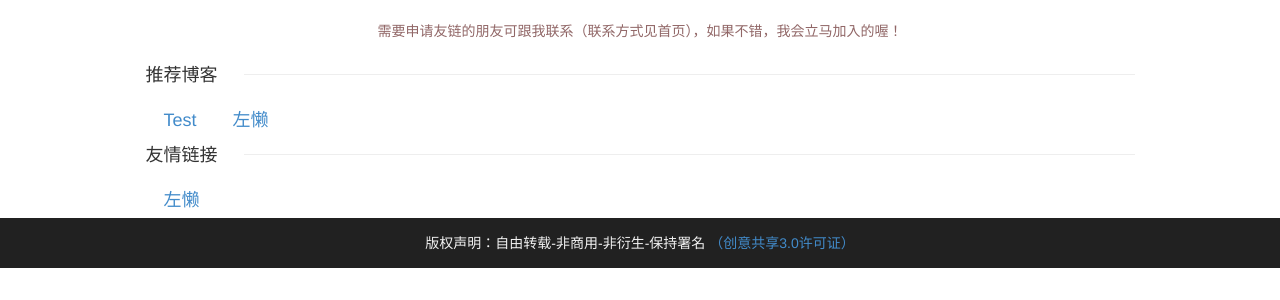
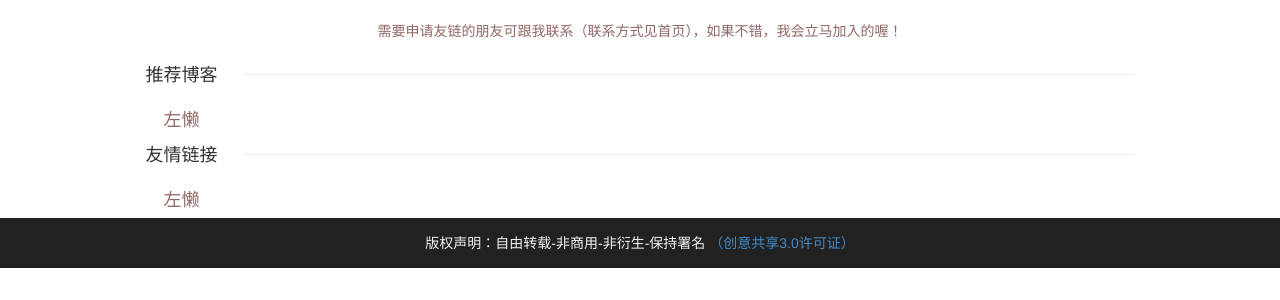
Before and after one commit to sheleng/sheleng.github.io, a Jekyll site: the page built from pages/links.html, in a window 1280 px wide. Shown: the part 217-517 px from the top of the page. Built offline with Jekyll 4.4.1, drawn with Linux system fonts in a browser that asks for light colours.

Commit message:
更新邻居页面支持

```diff
--- a/pages/links.html
+++ b/pages/links.html
@@ -17,7 +17,6 @@
   </p>
 </div>
 <div class="link-list">
-  <a href="" target="_blank">Test</a>
   {% for post in site.posts %}
     {% if post.category == 'recommended-links' %}
       {% for recommended in post.link-list %}
--- a/public/css/style.css
+++ b/public/css/style.css
@@ -72,8 +72,8 @@
 .link-title .text{font-size: 18px;font-weight: normal;}
 .link-title .line{height: 1px;border-bottom: 1px solid #eeeeee;display: block;width:90%;float: right;margin-top:11px;}
 
-.link-list{overflow: hidden;color:rgb(145, 103, 103);font-size:18px;}
-.link-list a{float: left;padding: 1px 10px;margin:4px 8px;}
+.link-list{overflow: hidden;}
+.link-list a{float: left;padding: 1px 10px;margin:4px 8px;color:rgb(145, 103, 103);font-size:18px;}
 .link-list a:hover{text-decoration: none;background: rgb(145, 103, 103);color: white;border-radius:5px;}
 .link-list a:active{text-decoration: none;background: rgb(145, 103, 103);color: white;border-radius:5px;}
 
```
